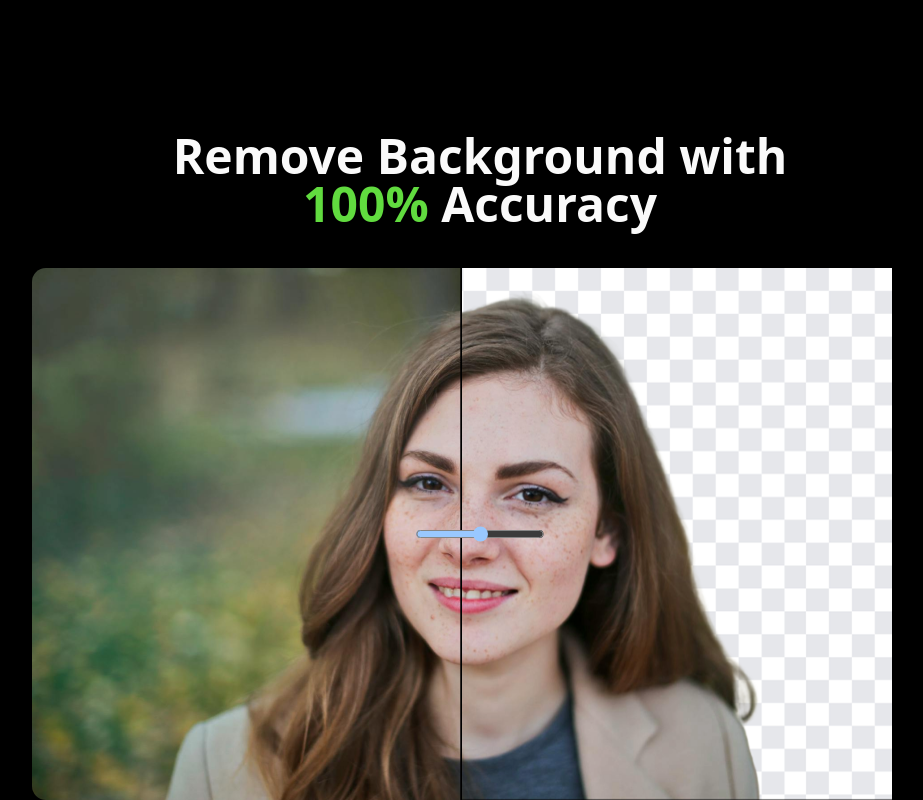
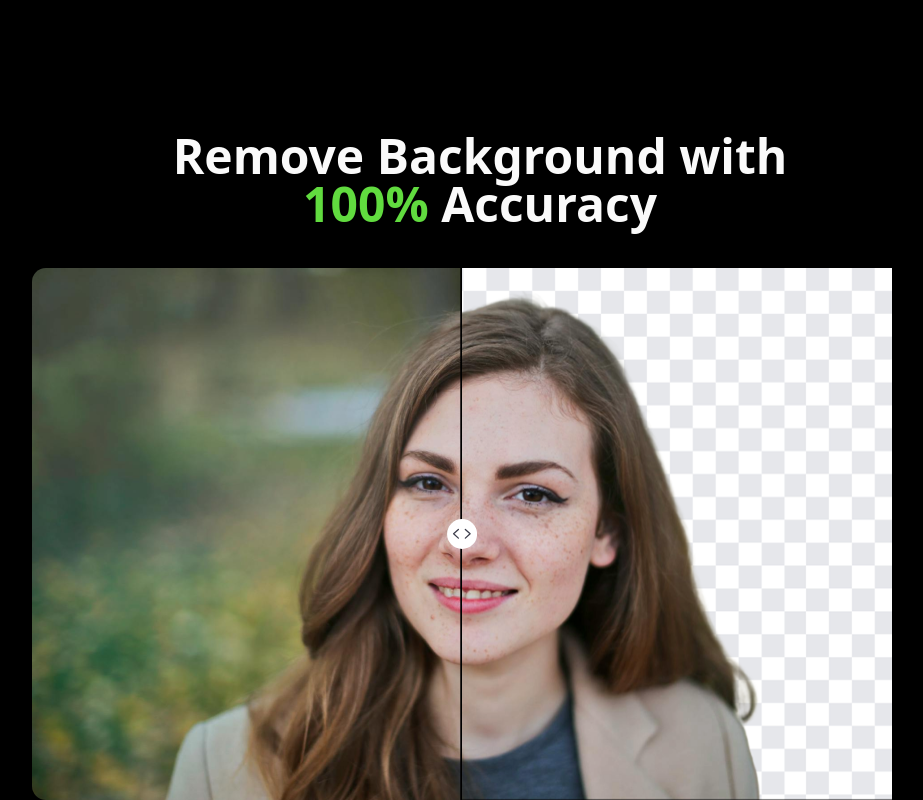
Before and after one commit to SiddharthaWork/Remo-Background-Remover, a Next.js app in the folder frontend/: page / in a window 1280 px wide. Shown: the part 772-1572 px from the top of the page, without its empty margins (160-1083 px from the left). Built offline with nearby package versions, Linux system fonts and the light colour scheme.

Commit message:
Completed Slider

```diff
--- a/frontend/src/app/globals.css
+++ b/frontend/src/app/globals.css
@@ -120,3 +120,21 @@
     @apply bg-background text-foreground;
   }
 }
+
+
+.slider{
+  -webkit-appearance: none;
+  background: transparent;
+  height: 100%;
+}
+
+.slider::-webkit-slider-thumb {
+  appearance: none;
+  width: 30px;
+  min-height: 30px;
+  background-image: url(/slide_icon.svg);
+  background-size: cover;
+  background-position: center;
+  background-repeat: no-repeat;
+  cursor: pointer;
+}
--- a/frontend/src/components/Slider.tsx
+++ b/frontend/src/components/Slider.tsx
@@ -1,4 +1,3 @@
-
 'use client'
 import React from 'react'
 import { useState } from 'react'
@@ -17,10 +16,11 @@ const Slider = () => {
 
       {/* Image */}
       <div className='w-4xl rounded-xl mx-auto mt-10 relative overflow-hidden'>
-        <img src="/image_w_bg.png" style={{ clipPath: `inset(0 ${100.2 - slider}% 0 0)`}} alt="" />
-        <img className='absolute top-0 left-0' src="image_wo_bg.png" style={{ clipPath: `inset(0 0 0 ${slider}%  )`}} alt="" />
-
-        <input type="range" min={0} max={100} value={slider} onChange={handlerSlider} className='absolute top-1/2 left-1/2 transform -translate-x-1/2 -translate-y-1/2 z-10' />
+        <img src="/image_w_bg.png" className='border-r-0 border-white outline-none' style={{ clipPath: `inset(0 ${100.2 - slider}% 0 0)`}} alt="" />
+        <img className='absolute top-0 left-0 border-l-0 border-white outline-none h-full' src="image_wo_bg.png"  style={{ clipPath: `inset(0 0 0 ${slider}%  )`}} alt="" />
+      {/* Slider */}
+        <input type="range" value={slider} onChange={handlerSlider} min={0} max={100}
+        className='absolute w-full top-1/2 left-1/2 transform -translate-x-[52%] -translate-y-1/2 z-10 slider bg-black outline-none' />
       </div>
     </div>
   )
```
Also changed, not shown: frontend/public/slide_icon.svg (added).
